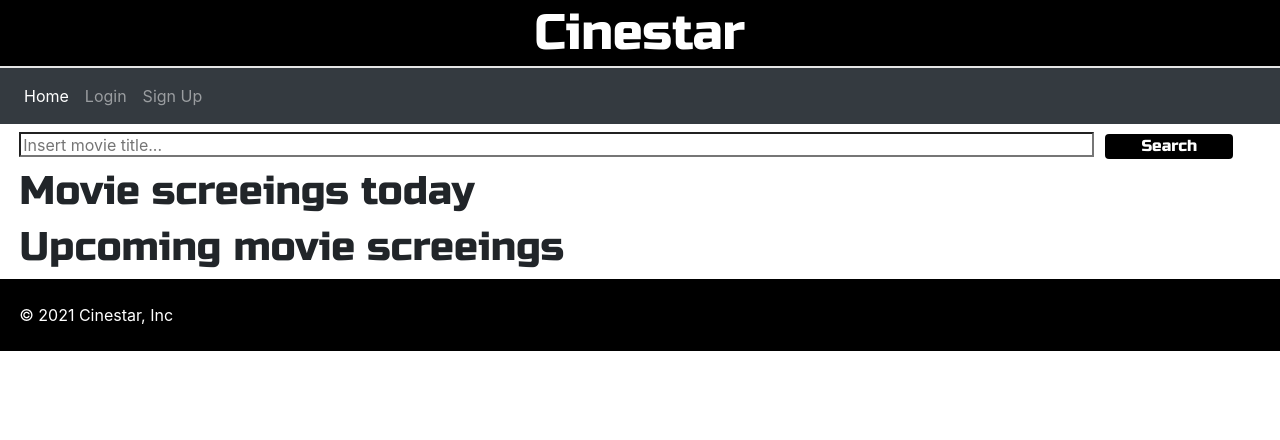
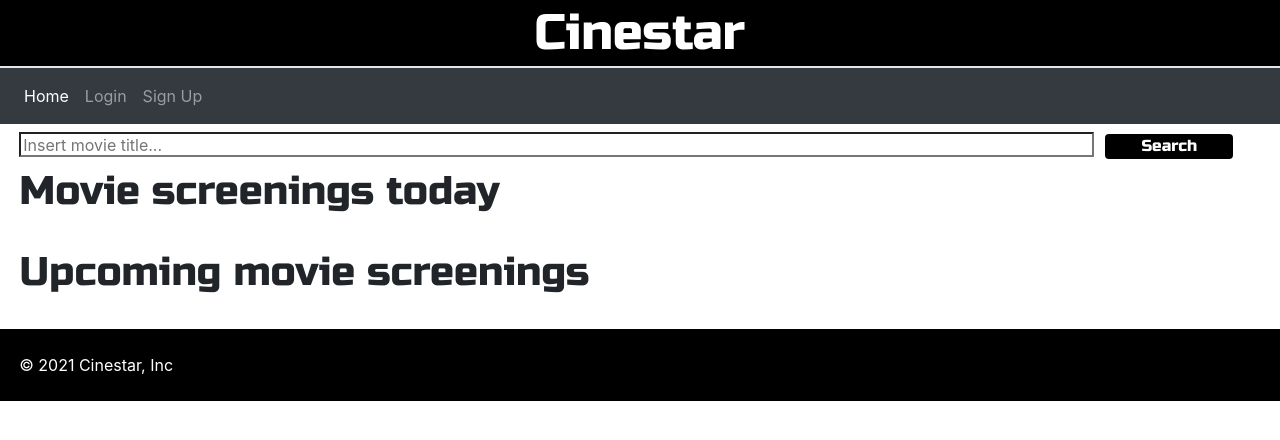
Before and after one commit to SiboraBaboci/cinema-theater, a Flask app: page / in a window 1280 px wide. Shown: the top 440 px of the page. Run offline with Flask 2, Linux system fonts and the light colour scheme; data that the repository does not hold is empty; some libraries are stand-ins or nearby versions.

Commit message:
removed typo and included margin

```diff
--- a/website/static/stylesheets/style.css
+++ b/website/static/stylesheets/style.css
@@ -65,6 +65,7 @@
 
 .main_movie_slideshow{
     padding: 0 1.5vw 0 1.5vw;
+    margin-bottom: 25px;
     width: auto;
 }
 
--- a/website/template/main_view.html
+++ b/website/template/main_view.html
@@ -19,7 +19,7 @@
     <button id="main_search_button" class="btn btn-primary" >Search</button>
   </form>
 
-  <h1 class="main_heading">Movie screeings today</h1>
+  <h1 class="main_heading">Movie screenings today</h1>
 
   <div class="main_movie_slideshow">
     <div class="row">
@@ -41,7 +41,7 @@
     </div>
   </div>
 
-  <h1 class="main_heading">Upcoming movie screeings </h1>
+  <h1 class="main_heading">Upcoming movie screenings </h1>
 
   <div class="main_movie_slideshow">
     <div class="row">
```
